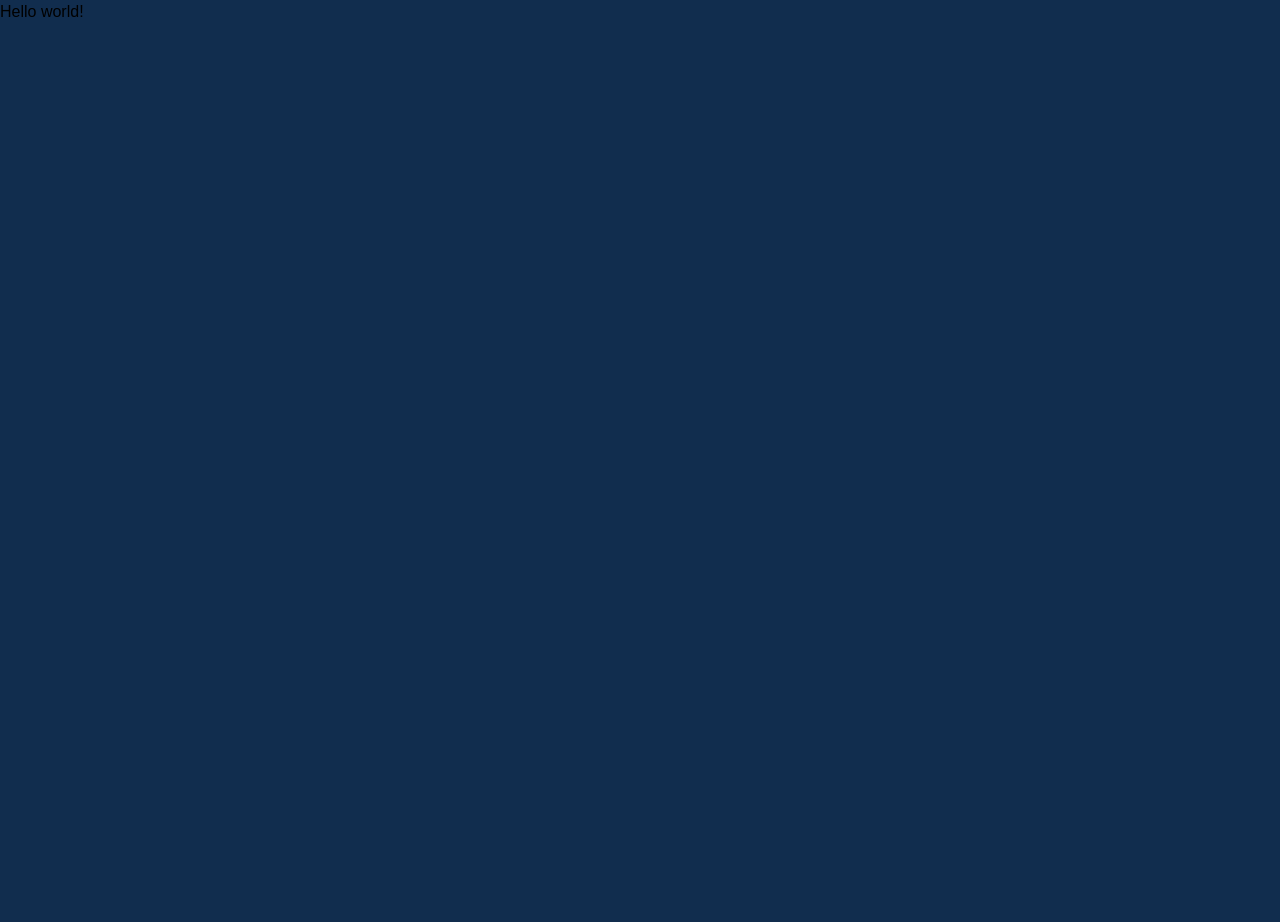
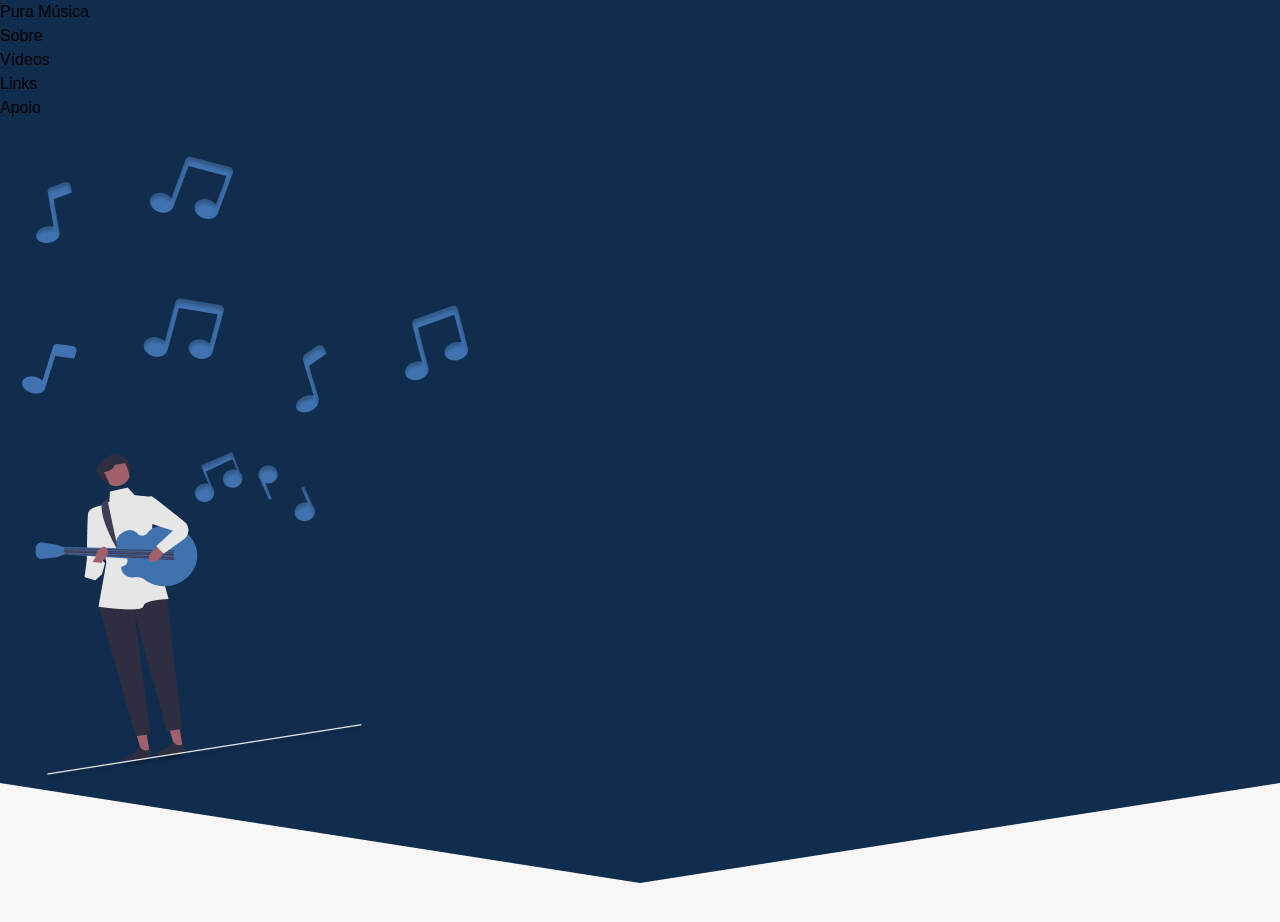
Before and after one commit to esdrasaaf/pura-musica, an Angular app: page / in a window 1280 px wide. Shown: the top 922 px of the page. Before the commit the page ends 800 px from the top, so only its background shows below. Built offline with nearby package versions, Linux system fonts and the light colour scheme; a web font is replaced by a local one.

Commit message:
feat: import home component to app component

```diff
--- a/src/app/app.component.html
+++ b/src/app/app.component.html
@@ -1,3 +1 @@
-<h1 class="text-3xl font-bold underline bg-slate-600">
-  Hello world!
-</h1>
+<app-home></app-home>
--- a/src/app/app.component.ts
+++ b/src/app/app.component.ts
@@ -1,10 +1,11 @@
 import { Component } from '@angular/core';
 import { RouterOutlet } from '@angular/router';
+import { HomeComponent } from './components/home/home.component';
 
 @Component({
   selector: 'app-root',
   standalone: true,
-  imports: [RouterOutlet],
+  imports: [RouterOutlet, HomeComponent],
   templateUrl: './app.component.html',
   styleUrl: './app.component.css'
 })
```
